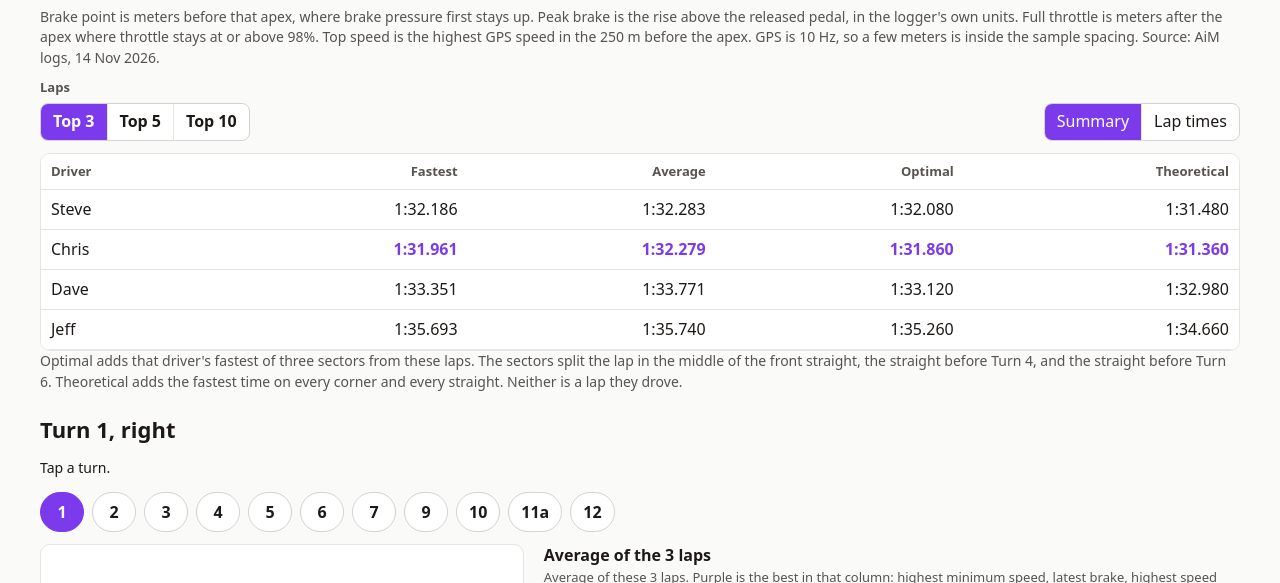
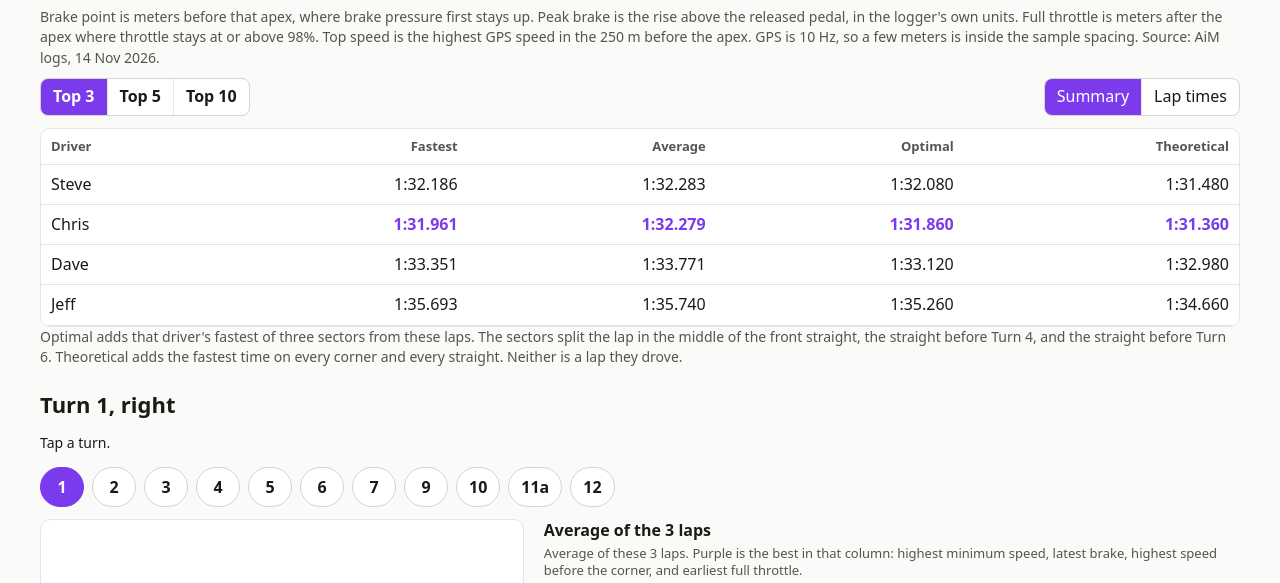
Before and after one commit to crbraun/xrk-race-analysis, a plain HTML site: page docs/index.html in a window 1280 px wide. Shown: the part 144-727 px from the top of the page. Drawn offline with Linux system fonts and the light colour scheme.

Commit message:
Remove the Laps label from the lap-count control.
Co-authored-by: Cursor <cursoragent@cursor.com>

```diff
--- a/docs/index.html
+++ b/docs/index.html
@@ -37,9 +37,7 @@
   th { font-size: 13px; color: var(--muted); font-weight: 600; }
   .scroll { overflow-x: auto; border: 1px solid var(--line); border-radius: 10px; background: white; }
   .best { color: var(--purple); font-weight: 700; }
-  .bar { display: flex; flex-wrap: wrap; align-items: flex-end; justify-content: space-between; gap: 12px; margin: 4px 0 12px; }
-  .group { display: flex; flex-direction: column; align-items: flex-start; gap: 6px; }
-  .bar .name { color: var(--muted); font-size: 13px; font-weight: 600; }
+  .bar { display: flex; flex-wrap: wrap; align-items: center; justify-content: space-between; gap: 12px; margin: 4px 0 12px; }
   .seg { display: inline-flex; border: 1px solid #d6d3d1; border-radius: 8px; overflow: hidden; background: white; }
   .seg button { border: 0; border-right: 1px solid var(--line); background: transparent; color: var(--ink); font: inherit; font-weight: 600; padding: 6px 12px; min-height: 36px; cursor: pointer; }
   .seg button:last-child { border-right: 0; }
@@ -58,13 +56,10 @@
   <p class="muted">Each driver's fastest clean laps from the AER weekend at Thunderbolt. Qualifying did not make this list, so every lap is from the 14-hour. This is the layout with no Turn 3 chicane. The GPS racing line is 2.15 mi. Turn 8 is the right-hand sweeper between 7 and 9, taken while accelerating, so it has no slow point of its own. 11b is the left between 11a and 12 and is the same. The shared apex is the slow point of that turn.</p>
   <p class="muted small">Brake point is meters before that apex, where brake pressure first stays up. Peak brake is the rise above the released pedal, in the logger's own units. Full throttle is meters after the apex where throttle stays at or above 98%. Top speed is the highest GPS speed in the 250 m before the apex. GPS is 10 Hz, so a few meters is inside the sample spacing. Source: AiM logs, 14 Nov 2026.</p>
   <div class="bar">
-    <div class="group">
-      <span class="name">Laps</span>
-      <div class="seg" id="depth" role="group" aria-label="Laps included">
-        <button class="on" type="button" data-n="3">Top 3</button>
-        <button type="button" data-n="5">Top 5</button>
-        <button type="button" data-n="10">Top 10</button>
-      </div>
+    <div class="seg" id="depth" role="group" aria-label="Laps included">
+      <button class="on" type="button" data-n="3">Top 3</button>
+      <button type="button" data-n="5">Top 5</button>
+      <button type="button" data-n="10">Top 10</button>
     </div>
     <div class="seg quiet" id="lap-view" role="group" aria-label="Table">
       <button class="on" type="button" data-view="summary">Summary</button>
```
